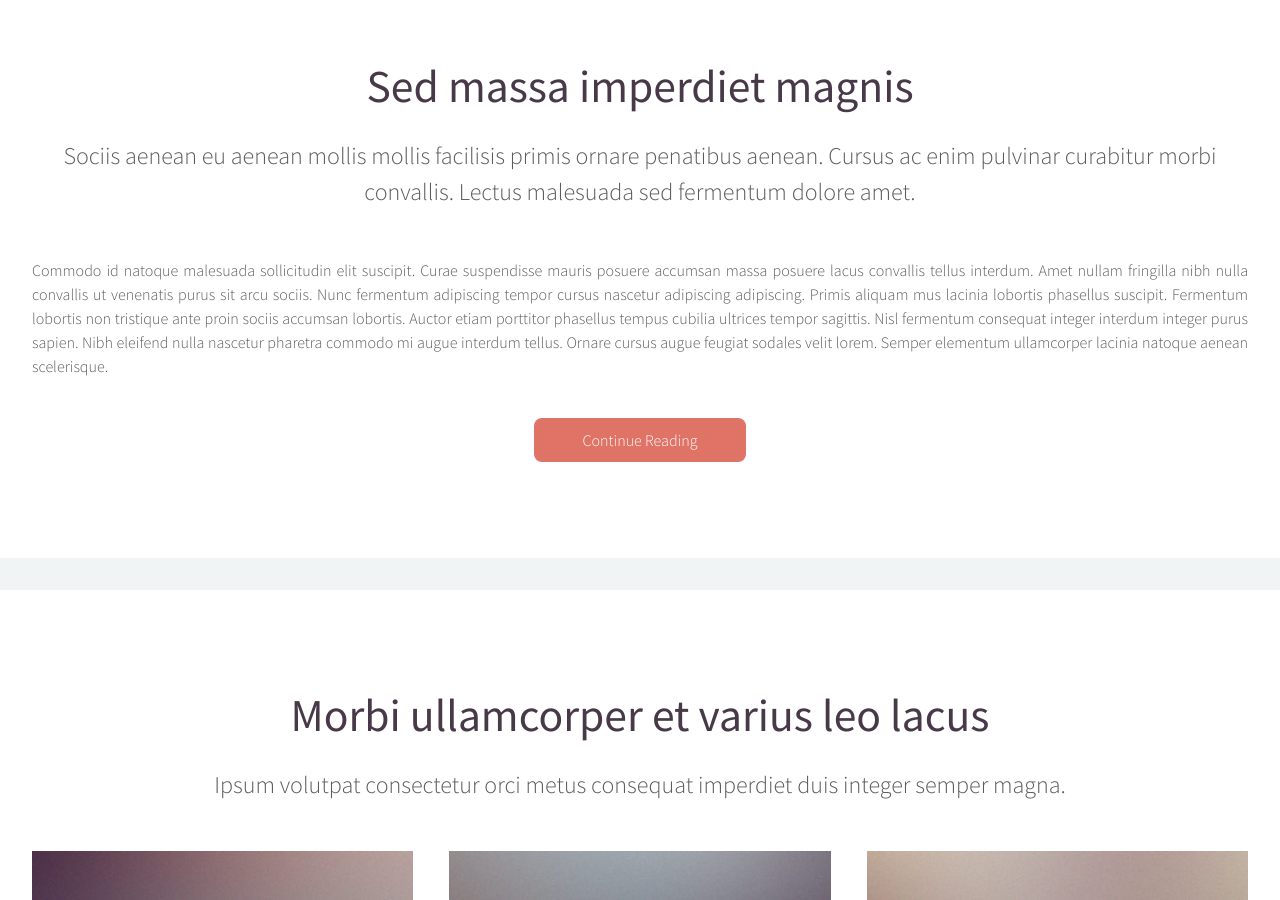
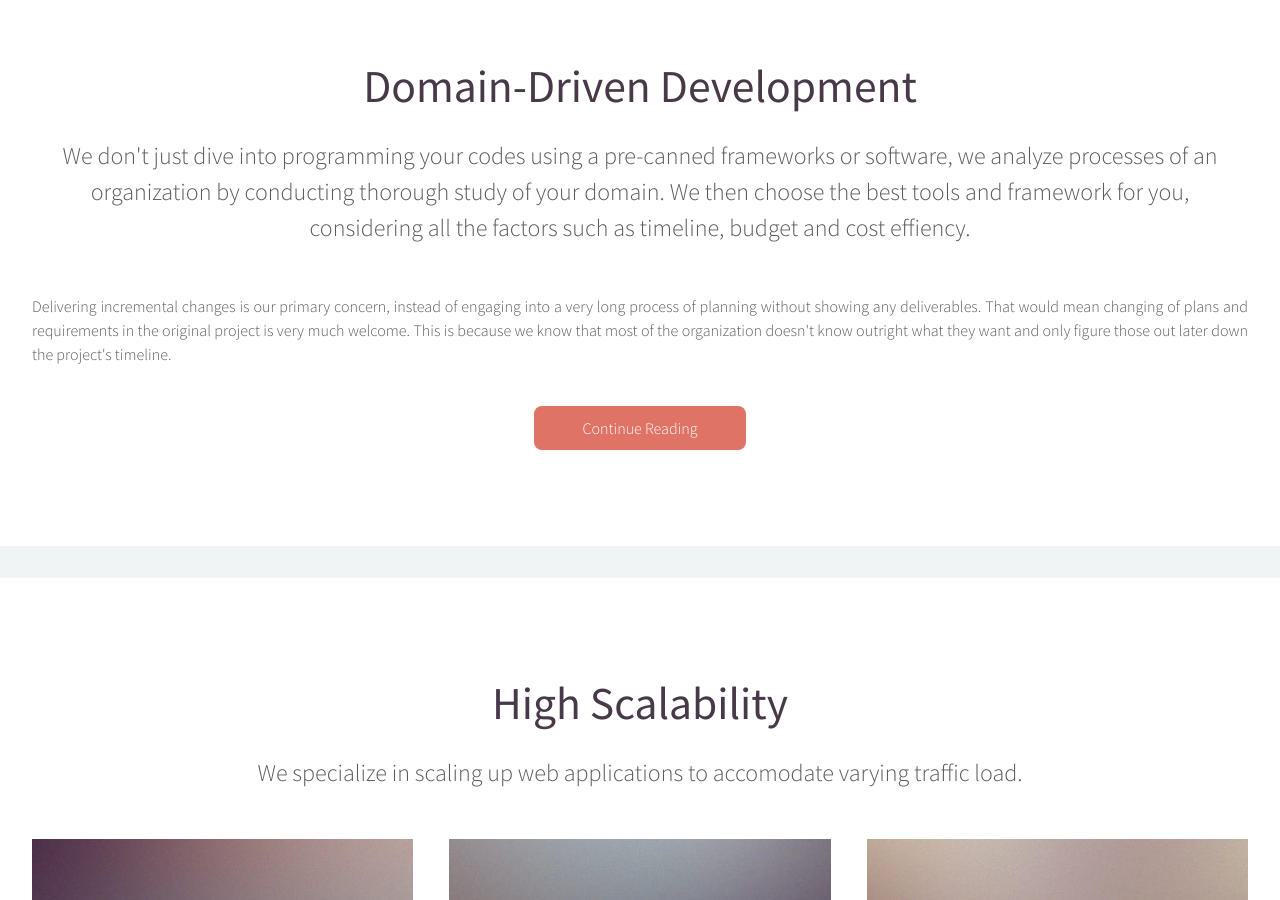
Before and after one commit to biler/biler.github.io, a Jekyll site: the page built from index.html, in a window 1280 px wide and 900 px high, scrolled down 2255 px. Built offline with Jekyll 4.4.1, drawn with Linux system fonts in a browser that asks for light colours; some of the changed text lies outside the part shown.

Commit message:
finished up homepage

```diff
--- a/index.html
+++ b/index.html
@@ -64,23 +64,15 @@ tags: laravel, open source, content management systems, web development, agile,s
       <div class="wrapper style2">
 
         <article id="main" class="container special">
-          <a href="#" class="image featured"><img src="images/pic06.jpg" alt="" /></a>
+          <a href="#" class="image featured"><img src="images/pic06.jpg" alt="Domain-Driven-Design" /></a>
           <header>
-            <h2><a href="#">Sed massa imperdiet magnis</a></h2>
+            <h2><a href="#">Domain-Driven Development</a></h2>
             <p>
-              Sociis aenean eu aenean mollis mollis facilisis primis ornare penatibus aenean. Cursus ac enim
-              pulvinar curabitur morbi convallis. Lectus malesuada sed fermentum dolore amet.
+              We don't just  dive into programming your codes using a pre-canned frameworks or software, we analyze processes of an organization by conducting thorough study of your domain. We then choose the best tools and framework for you, considering all the factors such as timeline, budget and cost effiency.
             </p>
           </header>
           <p>
-            Commodo id natoque malesuada sollicitudin elit suscipit. Curae suspendisse mauris posuere accumsan massa
-            posuere lacus convallis tellus interdum. Amet nullam fringilla nibh nulla convallis ut venenatis purus
-            sit arcu sociis. Nunc fermentum adipiscing tempor cursus nascetur adipiscing adipiscing. Primis aliquam
-            mus lacinia lobortis phasellus suscipit. Fermentum lobortis non tristique ante proin sociis accumsan
-            lobortis. Auctor etiam porttitor phasellus tempus cubilia ultrices tempor sagittis. Nisl fermentum
-            consequat integer interdum integer purus sapien. Nibh eleifend nulla nascetur pharetra commodo mi augue
-            interdum tellus. Ornare cursus augue feugiat sodales velit lorem. Semper elementum ullamcorper lacinia
-            natoque aenean scelerisque.
+            Delivering incremental changes is our primary concern, instead of engaging into a very long process of planning without showing any deliverables. That would mean changing of plans and requirements in the original project is very much welcome. This is because we know that most of the organization doesn't know outright what they want and only figure those out later down the project's timeline.
           </p>
           <footer>
             <a href="#" class="button">Continue Reading</a>
@@ -94,38 +86,35 @@ tags: laravel, open source, content management systems, web development, agile,s
 
         <section id="features" class="container special">
           <header>
-            <h2>Morbi ullamcorper et varius leo lacus</h2>
-            <p>Ipsum volutpat consectetur orci metus consequat imperdiet duis integer semper magna.</p>
+            <h2>High Scalability</h2>
+            <p>We specialize in scaling up web applications to accomodate varying traffic load.</p>
           </header>
           <div class="row">
             <article class="4u special">
               <a href="#" class="image featured"><img src="images/pic07.jpg" alt="" /></a>
               <header>
-                <h3><a href="#">Gravida aliquam penatibus</a></h3>
+                <h3><a href="#">Cloud Computing</a></h3>
               </header>
               <p>
-                Amet nullam fringilla nibh nulla convallis tique ante proin sociis accumsan lobortis. Auctor etiam
-                porttitor phasellus tempus cubilia ultrices tempor sagittis. Nisl fermentum consequat integer interdum.
+                With the combination of easy to deploy Virtual Machines that you can launch in minutes, along with specialized network of load-balanced servers, gone are those days that you will have to suffer downtime in your websites.
               </p>
             </article>
             <article class="4u special">
               <a href="#" class="image featured"><img src="images/pic08.jpg" alt="" /></a>
               <header>
-                <h3><a href="#">Sed quis rhoncus placerat</a></h3>
+                <h3><a href="#">Big Data</a></h3>
               </header>
               <p>
-                Amet nullam fringilla nibh nulla convallis tique ante proin sociis accumsan lobortis. Auctor etiam
-                porttitor phasellus tempus cubilia ultrices tempor sagittis. Nisl fermentum consequat integer interdum.
+                NoSQL databases like MongoDB, Hadoop, CouchBase and Redis -- yes, we're talking about petabytes of data, not your ordinary MySQL databases that is very hard to scale out in hundreds of thousands of servers.
               </p>
             </article>
             <article class="4u special">
               <a href="#" class="image featured"><img src="images/pic09.jpg" alt="" /></a>
               <header>
-                <h3><a href="#">Magna laoreet et aliquam</a></h3>
+                <h3><a href="#">Content Delivery Network and Streaming</a></h3>
               </header>
               <p>
-                Amet nullam fringilla nibh nulla convallis tique ante proin sociis accumsan lobortis. Auctor etiam
-                porttitor phasellus tempus cubilia ultrices tempor sagittis. Nisl fermentum consequat integer interdum.
+                If you are fine with just embedding your videos from Youtube, you won't probably need us, but if you need to deploy your contents into your own Content Delivery Network, we can help you with that.
               </p>
             </article>
           </div>
```
Also changed, not shown: images/pic06.jpg.
